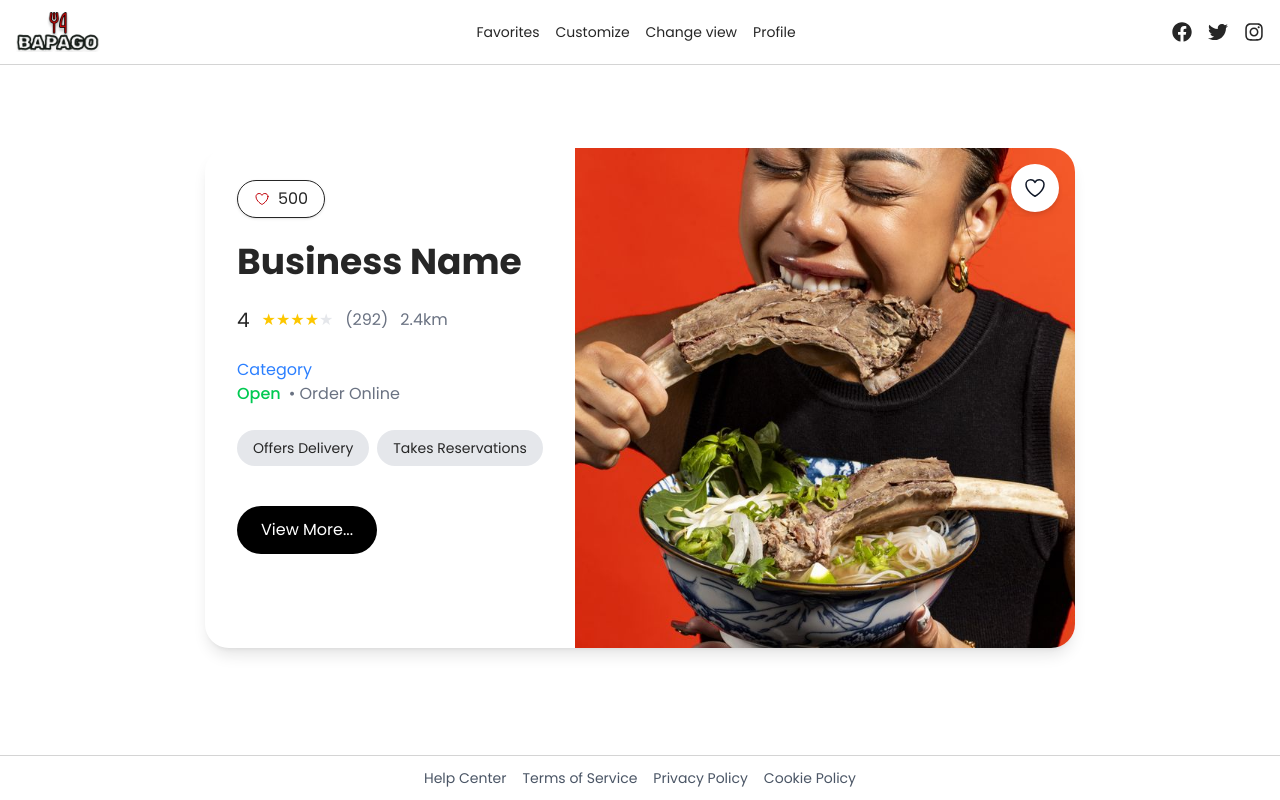
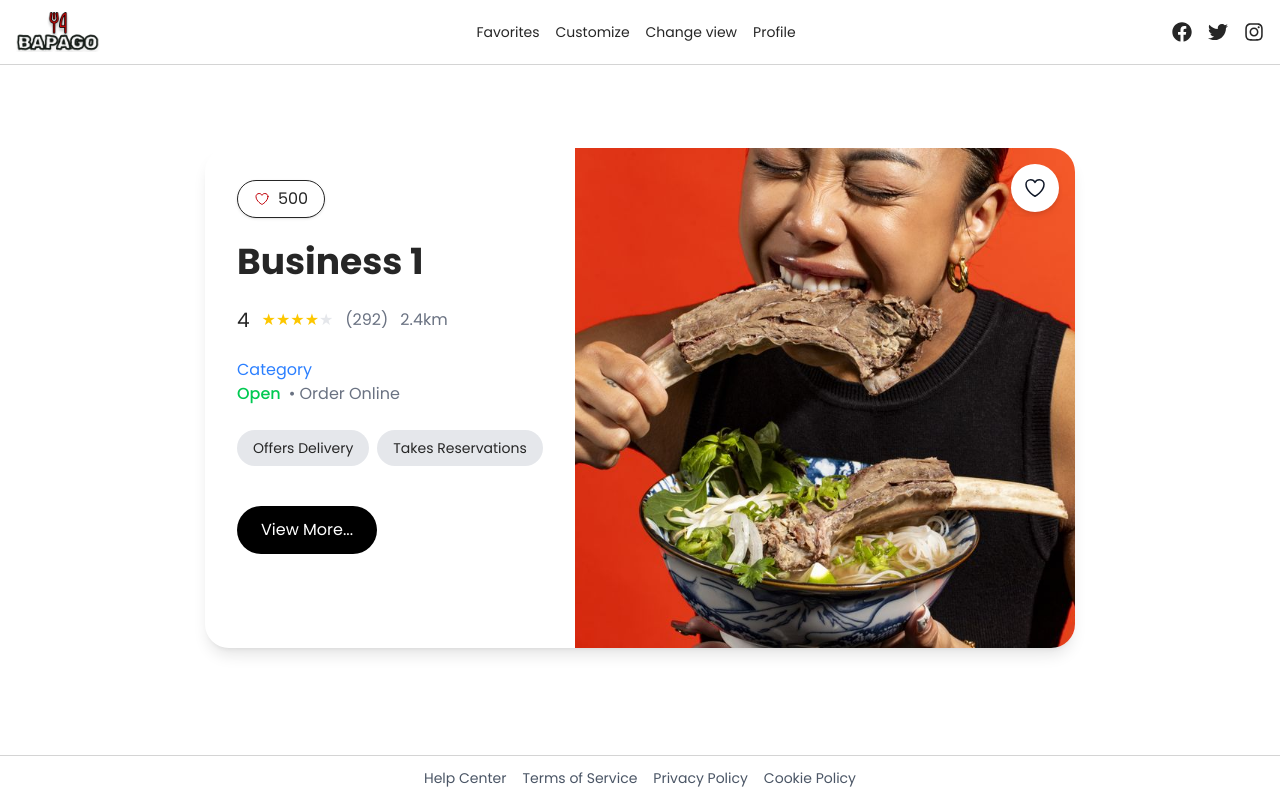
Before and after one commit to sunnyki0507/likelion-project, a Next.js app in the folder Frontend/: page /home in a window 1280 px wide. Built offline with nearby package versions, Linux system fonts and the light colour scheme.

Commit message:
fetch implemented
- fetch init info on /home ==> pass to view selector ==> render CardBoxHolder or ListBoxHolder
- auto fetch more info when reach end of list
- centerize when resized

```diff
--- /dev/null
+++ b/Frontend/app/(api)/getRestaurants.ts
@@ -0,0 +1,192 @@
+"use server"
+
+
+export async function getRestaurants({ tags, size = 10, skip = 0 }: { tags: Tags, size?:number, skip?: number }) {
+
+    return restaurants.slice(skip, skip+size);
+}
+
+const restaurants: RestaurantInfo[] = [
+    {
+        id: "1",
+        name: "Business 1",
+        rating: 4.0,
+        reviews: 292,
+        distance: "2.4km",
+        category: "Category",
+        isOpen: true,
+        hasOnlineOrder: true,
+        hasDelivery: true,
+        takesReservations: true,
+        image: "/images/restaurant1.jpg",
+        likes: 500
+    },
+    {
+        id: "2",
+        name: "Business 2",
+        rating: 4.0,
+        reviews: 292,
+        distance: "2.4km",
+        category: "Category",
+        isOpen: true,
+        hasOnlineOrder: true,
+        hasDelivery: true,
+        takesReservations: true,
+        image: "/images/restaurant1.jpg",
+        likes: 500
+    },
+    {
+        id: "3",
+        name: "Business 3",
+        rating: 4.0,
+        reviews: 292,
+        distance: "2.4km",
+        category: "Category",
+        isOpen: true,
+        hasOnlineOrder: true,
+        hasDelivery: true,
+        takesReservations: true,
+        image: "/images/restaurant1.jpg",
+        likes: 500
+    },
+    {
+        id: "4",
+        name: "Business 4",
+        rating: 4.0,
+        reviews: 292,
+        distance: "2.4km",
+        category: "Category",
+        isOpen: true,
+        hasOnlineOrder: true,
+        hasDelivery: true,
+        takesReservations: true,
+        image: "/images/restaurant1.jpg",
+        likes: 500
+    },
+    {
+        id: "5",
+        name: "Business 5",
+        rating: 4.0,
+        reviews: 292,
+        distance: "2.4km",
+        category: "Category",
+        isOpen: true,
+        hasOnlineOrder: true,
+        hasDelivery: true,
+        takesReservations: true,
+        image: "/images/restaurant1.jpg",
+        likes: 500
+    },
+    {
+        id: "6",
+        name: "Business 6",
+        rating: 4.0,
+        reviews: 292,
+        distance: "2.4km",
+        category: "Category",
+        isOpen: true,
+        hasOnlineOrder: true,
+        hasDelivery: true,
+        takesReservations: true,
+        image: "/images/restaurant1.jpg",
+        likes: 500
+    },
+    {
+        id: "7",
+        name: "Business 7",
+        rating: 4.0,
+        reviews: 292,
+        distance: "2.4km",
+        category: "Category",
+        isOpen: true,
+        hasOnlineOrder: true,
+        hasDelivery: true,
+        takesReservations: true,
+        image: "/images/restaurant1.jpg",
+        likes: 500
+    },
+    {
+        id: "8",
+        name: "Business 8",
+        rating: 4.0,
+        reviews: 292,
+        distance: "2.4km",
+        category: "Category",
+        isOpen: true,
+        hasOnlineOrder: true,
+        hasDelivery: true,
+        takesReservations: true,
+        image: "/images/restaurant1.jpg",
+        likes: 500
+    },
+    {
+        id: "9",
+        name: "Business 9",
+        rating: 4.0,
+        reviews: 292,
+        distance: "2.4km",
+        category: "Category",
+        isOpen: true,
+        hasOnlineOrder: true,
+        hasDelivery: true,
+        takesReservations: true,
+        image: "/images/restaurant1.jpg",
+        likes: 500
+    },
+    {
+        id: "10",
+        name: "Business 10",
+        rating: 4.0,
+        reviews: 292,
+        distance: "2.4km",
+        category: "Category",
+        isOpen: true,
+        hasOnlineOrder: true,
+        hasDelivery: true,
+        takesReservations: true,
+        image: "/images/restaurant1.jpg",
+        likes: 500
+    },
+    {
+        id: "11",
+        name: "Business 11",
+        rating: 4.0,
+        reviews: 292,
+        distance: "2.4km",
+        category: "Category",
+        isOpen: true,
+        hasOnlineOrder: true,
+        hasDelivery: true,
+        takesReservations: true,
+        image: "/images/restaurant1.jpg",
+        likes: 500
+    },
+    {
+        id: "12",
+        name: "Business 12",
+        rating: 4.0,
+        reviews: 292,
+        distance: "2.4km",
+        category: "Category",
+        isOpen: true,
+        hasOnlineOrder: true,
+        hasDelivery: true,
+        takesReservations: true,
+        image: "/images/restaurant1.jpg",
+        likes: 500
+    },
+    {
+        id: "13",
+        name: "Business 13",
+        rating: 4.0,
+        reviews: 292,
+        distance: "2.4km",
+        category: "Category",
+        isOpen: true,
+        hasOnlineOrder: true,
+        hasDelivery: true,
+        takesReservations: true,
+        image: "/images/restaurant1.jpg",
+        likes: 500
+    },
+];
--- a/Frontend/app/(components)/CardBox.tsx
+++ b/Frontend/app/(components)/CardBox.tsx
@@ -9,9 +9,9 @@ export default function CardBox({ restaurantInfo }: { restaurantInfo: Restaurant
 
     return (
         <>
-            <div key={restaurant.id} className="max-w-4xl mx-auto bg-green rounded-3xl shadow-lg mb-6 overflow-hidden">
+            <div key={restaurant.id} className="w-[870px] h-[500px] mx-auto bg-green rounded-3xl shadow-lg mb-6 overflow-hidden">
 
-                <div className="flex flex-col lg:flex-row">
+                <div className="flex flex-row">
                     {/* Left Content */}
                     <div className="flex-1 p-8 space-y-6">
                         {/* Likes Counter */}
@@ -64,7 +64,7 @@ export default function CardBox({ restaurantInfo }: { restaurantInfo: Restaurant
                     </div>
 
                     {/* Right Image */}
-                    <div className="relative lg:w-[500px] aspect-square">
+                    <div className="relative w-[500px] aspect-square">
                         <Image
                             src={restaurant.image || "/images/restaurant1.jpg"}
                             alt={restaurant.name}
--- a/Frontend/app/(components)/CardBoxHolder.tsx
+++ b/Frontend/app/(components)/CardBoxHolder.tsx
@@ -2,6 +2,7 @@
 
 import { useEffect, useRef, useState } from "react";
 import CardBox from "../(components)/CardBox";
+import { getRestaurants } from "../(api)/getRestaurants";
 
 const cardSetting = {
     w: 870,
@@ -9,23 +10,34 @@ const cardSetting = {
     gap: 300,
 };
 
+const sampleTag: Tags = {
+    location: "irvine",
+    category: "Thai",
+    distance: 5,
+    ratings: 4,
+    delivery: true,
+    vegan: false,
+}
+
 export default function CardBoxHolder({ initRestaurants }: { initRestaurants: RestaurantInfo[] }) {
 
     const [restaurants, setRestaurants] = useState<RestaurantInfo[]>(initRestaurants);
     const [curIndex, setCurIndex] = useState<number>(1);
+    const curIndexRef = useRef(curIndex);
+    const restaurantsLengthRef = useRef(restaurants.length);
     const scrollRef = useRef<HTMLDivElement>(null);
 
 
 
-    // capture wheel movement
-    const threshold = 300;
+    // capture wheel movement => curIndex++ / curIndex--
+    const threshold = 400;
     let scrollDelta = 0;
     let scrollTimeout: ReturnType<typeof setTimeout>;
     useEffect(() => {
         const handleWheel = (e: WheelEvent) => {
             scrollDelta += e.deltaY;
 
-            //reset scrollDelta => if user doesn't continue to scroll within 0.2 sec
+            //reset scrollDelta => if user doesn't continue to scroll within 0.4 sec
             clearTimeout(scrollTimeout);
             scrollTimeout = setTimeout(() => {
                 scrollDelta = 0;
@@ -33,7 +45,7 @@ export default function CardBoxHolder({ initRestaurants }: { initRestaurants: Re
 
 
             if (scrollDelta >= threshold) {
-                setCurIndex((prev) => (prev < restaurants.length ? prev + 1 : prev));
+                setCurIndex((prev) => (prev < restaurantsLengthRef.current ? prev + 1 : prev));
                 scrollDelta = 0;
             } else if (scrollDelta <= -threshold) {
                 setCurIndex((prev) => (prev > 1 ? prev - 1 : prev));
@@ -46,10 +58,12 @@ export default function CardBoxHolder({ initRestaurants }: { initRestaurants: Re
         return () => window.removeEventListener('wheel', handleWheel);
     }, []);
 
+    // helper function for scrollToIndex / (index --> scroll xpos) convertion
     const getCurrentXpos = (index: number) => {
         return (cardSetting.w + cardSetting.gap) * index - window.innerWidth / 2 + cardSetting.w / 2;
     };
 
+    // auto scroll to Index position
     const scrollToIndex = (index: number) => {
         const el = scrollRef.current;
         if (!el) return;
@@ -60,17 +74,39 @@ export default function CardBoxHolder({ initRestaurants }: { initRestaurants: Re
         });
     };
 
+    // Index change ==> auto scroll & fetch more data
     useEffect(() => {
+        curIndexRef.current = curIndex;
+
+        //scroll
         scrollToIndex(curIndex);
-        console.log(scrollDelta, curIndex)
+
+        //fetch
+        if (restaurants.length - 1 <= curIndex) {
+            (async () => {
+                const moreRestaurants = await getRestaurants({ tags: sampleTag, size: 5, skip: restaurants.length });
+                setRestaurants((prev) => {
+                    const updated = [...prev, ...moreRestaurants];
+                    restaurantsLengthRef.current = updated.length;
+                    return updated;
+                });
+            })();
+        }
     }, [curIndex]);
+
+    // center cardBox on window resize
+    useEffect(() => {
+        const handleResize = () => { scrollToIndex(curIndexRef.current) };
+        window.addEventListener("resize", handleResize);
+        return () => { window.removeEventListener("resize", handleResize) };
+    }, []);
 
 
 
 
 
     return (
-        <div ref={scrollRef} className="w-full h-full flex overflow-x-auto">
+        <div ref={scrollRef} className="w-full h-full flex overflow-x-hidden">
             <div style={{ gap: cardSetting.gap }} className="my-auto flex flex-nowrap">
 
                 {/* empty card at the start */}
--- /dev/null
+++ b/Frontend/app/(components)/ViewSelector.tsx
@@ -0,0 +1,18 @@
+"use client"
+
+import { useState } from "react";
+import CardBoxHolder from "./CardBoxHolder";
+
+
+export default function ViewSelector({ initRestaurants }: { initRestaurants: RestaurantInfo[] }) {
+    const [currentView, changeView] = useState<ViewType>('Card');
+
+    return (
+        <>
+            {currentView == 'Card' ?
+                (<CardBoxHolder initRestaurants={initRestaurants} />) :
+                (<></>)
+            }
+        </>
+    );
+}
--- a/Frontend/app/home/page.tsx
+++ b/Frontend/app/home/page.tsx
@@ -1,78 +1,21 @@
-"use client"
+import { getRestaurants } from "../(api)/getRestaurants";
+import ViewSelector from "../(components)/ViewSelector";
 
-import CardBox from "../(components)/CardBox";
-import { useState } from "react";
-import CardBoxHolder from "../(components)/CardBoxHolder";
+const sampleTag: Tags = {
+    location: "irvine",
+    category: "Thai",
+    distance: 5,
+    ratings: 4,
+    delivery: true,
+    vegan: false,
+}
 
-
-const restaurants: RestaurantInfo[] = [
-    {
-        id: "1",
-        name: "Business Name",
-        rating: 4.0,
-        reviews: 292,
-        distance: "2.4km",
-        category: "Category",
-        isOpen: true,
-        hasOnlineOrder: true,
-        hasDelivery: true,
-        takesReservations: true,
-        image: "/images/restaurant1.jpg",
-        likes: 500
-    },
-    {
-        id: "2",
-        name: "Business Name",
-        rating: 4.0,
-        reviews: 292,
-        distance: "2.4km",
-        category: "Category",
-        isOpen: true,
-        hasOnlineOrder: true,
-        hasDelivery: true,
-        takesReservations: true,
-        image: "/images/restaurant1.jpg",
-        likes: 500
-    },
-    {
-        id: "3",
-        name: "Business Name",
-        rating: 4.0,
-        reviews: 292,
-        distance: "2.4km",
-        category: "Category",
-        isOpen: true,
-        hasOnlineOrder: true,
-        hasDelivery: true,
-        takesReservations: true,
-        image: "/images/restaurant1.jpg",
-        likes: 500
-    },
-    {
-        id: "4",
-        name: "Business Name",
-        rating: 4.0,
-        reviews: 292,
-        distance: "2.4km",
-        category: "Category",
-        isOpen: true,
-        hasOnlineOrder: true,
-        hasDelivery: true,
-        takesReservations: true,
-        image: "/images/restaurant1.jpg",
-        likes: 500
-    },
-];
-
-export default function HomePage() {
-    const [currentView, changeView] = useState<ViewType>('Card');
+export default async function HomePage() {
+    const restaurants = await getRestaurants({ tags: sampleTag, size: 5 });
 
     return (
         <>
-            {currentView == 'Card' ?
-                (<CardBoxHolder initRestaurants={restaurants} />) :
-                (<></>)
-            }
+            <ViewSelector initRestaurants={restaurants}/>
         </>
     );
 }
--- /dev/null
+++ b/Frontend/types/tags.ts
@@ -0,0 +1,9 @@
+interface Tags {
+    location: string;
+    category: "Asain Fusion"|"Carribean"|"Indian"|"Mediterranean"|"Chinese Food"|
+                "Italian"|"Japanese"|"Thai";
+    distance: number;
+    ratings: 1|2|3|4|5;
+    delivery: boolean;
+    vegan: boolean;
+}
```
Also changed, not shown: Frontend/app/(components)/ListBoxHolder.tsx (added).
